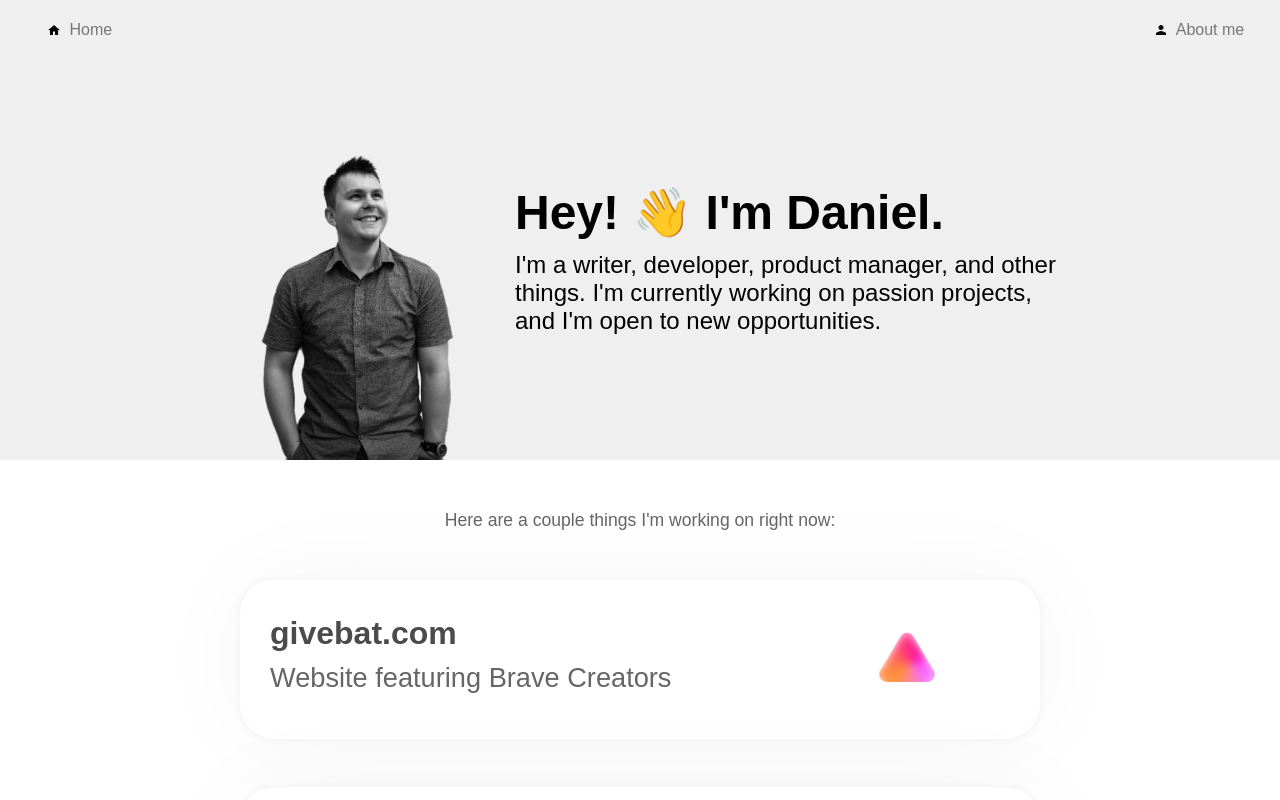
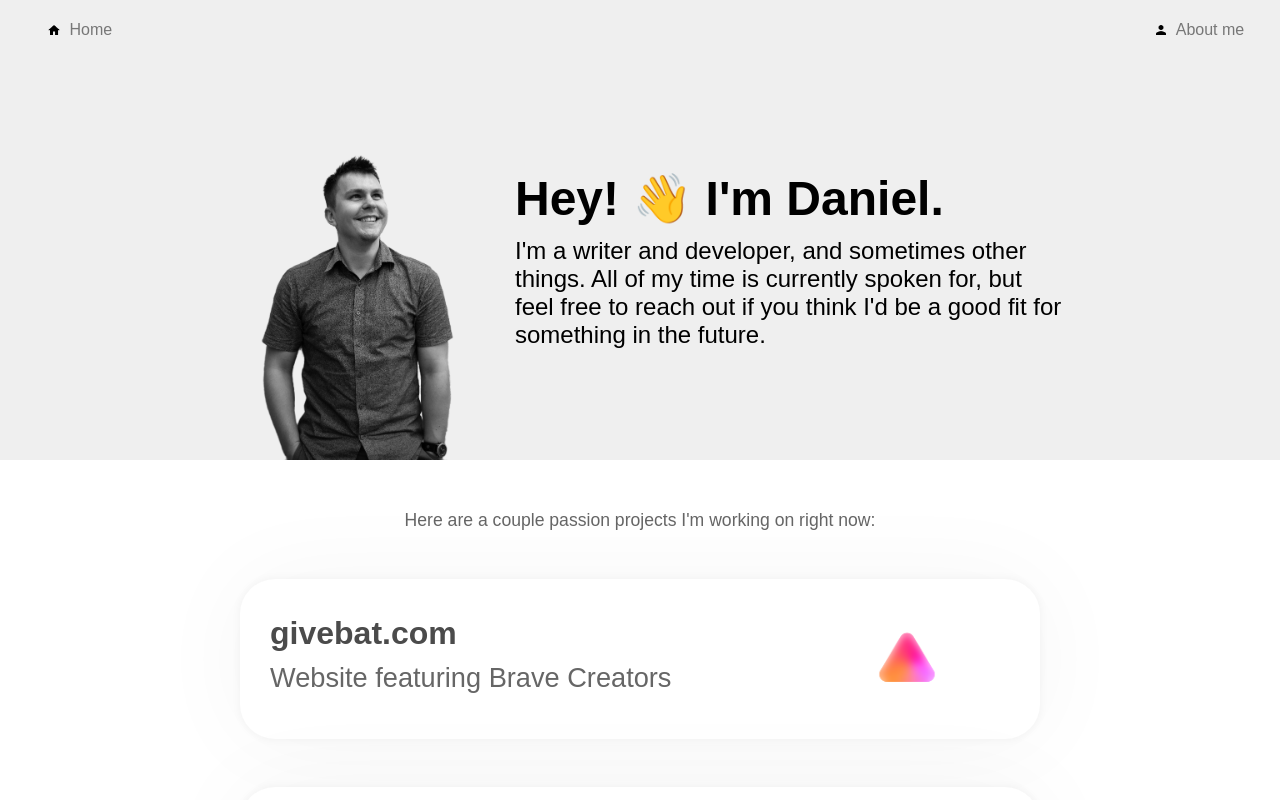
Before and after one commit to danielcolinjames/dcj.dev, a React (Create React App) app: page / in a window 1280 px wide. Shown: the top 800 px of the page. Built offline with nearby package versions, Linux system fonts and the light colour scheme; a web font is replaced by a local one.

Commit message:
update text

```diff
--- a/src/Components/IntroSection.js
+++ b/src/Components/IntroSection.js
@@ -199,9 +199,9 @@ export default props => {
 
       <IntroTextH1>Hey! {props.emoji} I'm Daniel.</IntroTextH1>
       <IntroTextH2>
-        I'm a writer, developer, product manager, and other things. I'm
-        currently working on passion projects, and I'm open to new
-        opportunities.
+        I'm a writer and developer, and sometimes other things. All of my time
+        is currently spoken for, but feel free to reach out if you think I'd be
+        a good fit for something in the future.
       </IntroTextH2>
     </IntroBackgroundContainer>
   );
--- a/src/Components/ProjectsSection.js
+++ b/src/Components/ProjectsSection.js
@@ -165,7 +165,7 @@ export default () => {
   return (
     <ProjectsBackgroundContainer bgc="white">
       <SectionIntroText>
-        Here are a couple things I'm working on right now:
+        Here are a couple passion projects I'm working on right now:
       </SectionIntroText>
       <ProjectCardContainer
         bgc="#ffffff"
```
Also changed, not shown: 1 other file (tests, documents, lock files or other folders).
